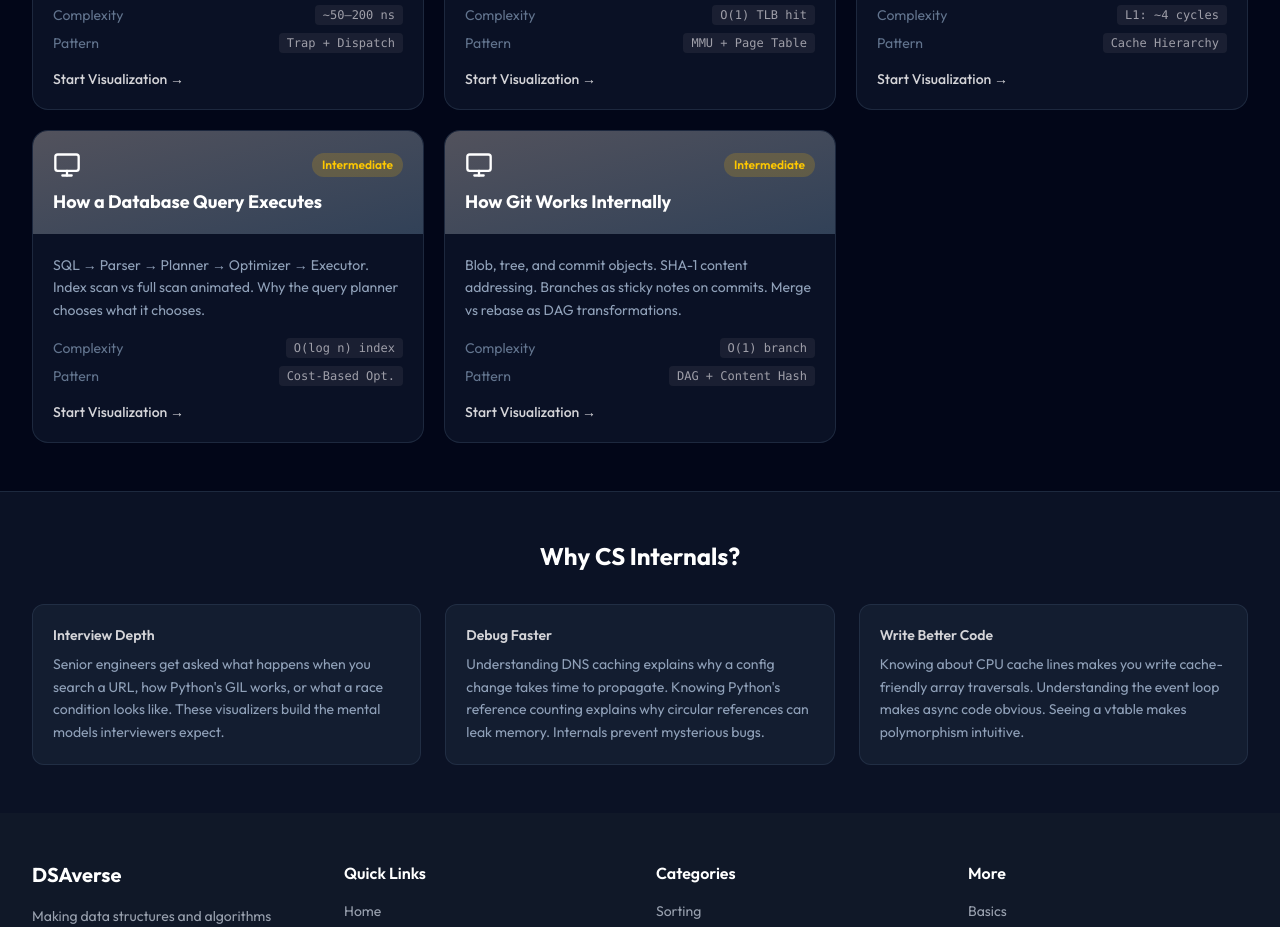
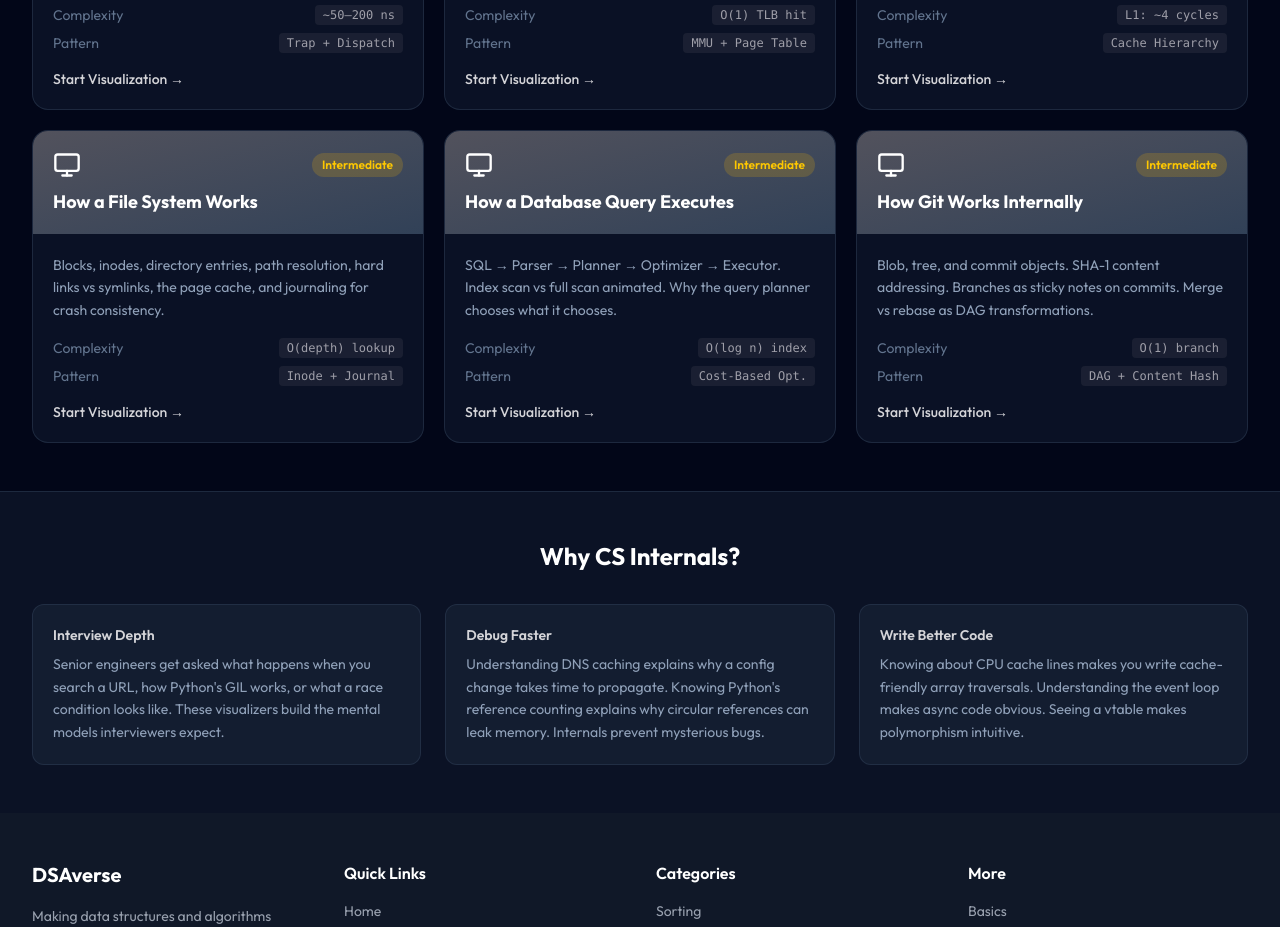
Before and after one commit to Archit1706/DSAverse, a Next.js app: page /under-the-hood in a window 1280 px wide. Shown: the part 3600-4527 px from the top of the page. Built offline with nearby package versions, Linux system fonts and the light colour scheme.

Commit message:
Add How a File System Works to Under the Hood index

```diff
--- a/app/under-the-hood/page.js
+++ b/app/under-the-hood/page.js
@@ -231,6 +231,16 @@ const tracks = [
                 available: true,
             },
             {
+                name: 'How a File System Works',
+                slug: 'how-a-file-system-works',
+                description: 'Blocks, inodes, directory entries, path resolution, hard links vs symlinks, the page cache, and journaling for crash consistency.',
+                complexity: 'O(depth) lookup',
+                space: '4 KB blocks',
+                pattern: 'Inode + Journal',
+                difficulty: 'Intermediate',
+                available: true,
+            },
+            {
                 name: 'How a Database Query Executes',
                 slug: 'how-a-database-query-executes',
                 description: 'SQL → Parser → Planner → Optimizer → Executor. Index scan vs full scan animated. Why the query planner chooses what it chooses.',
```
